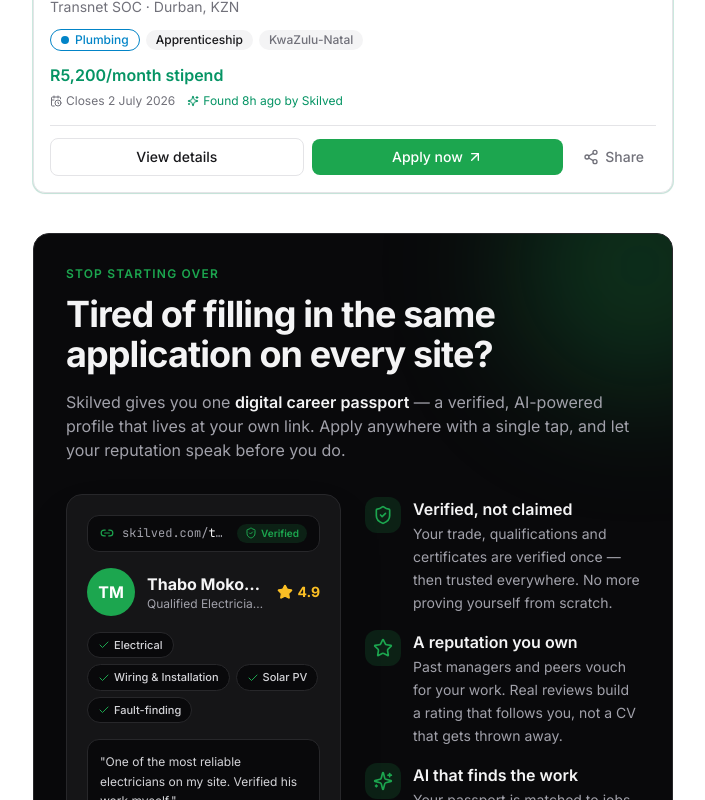
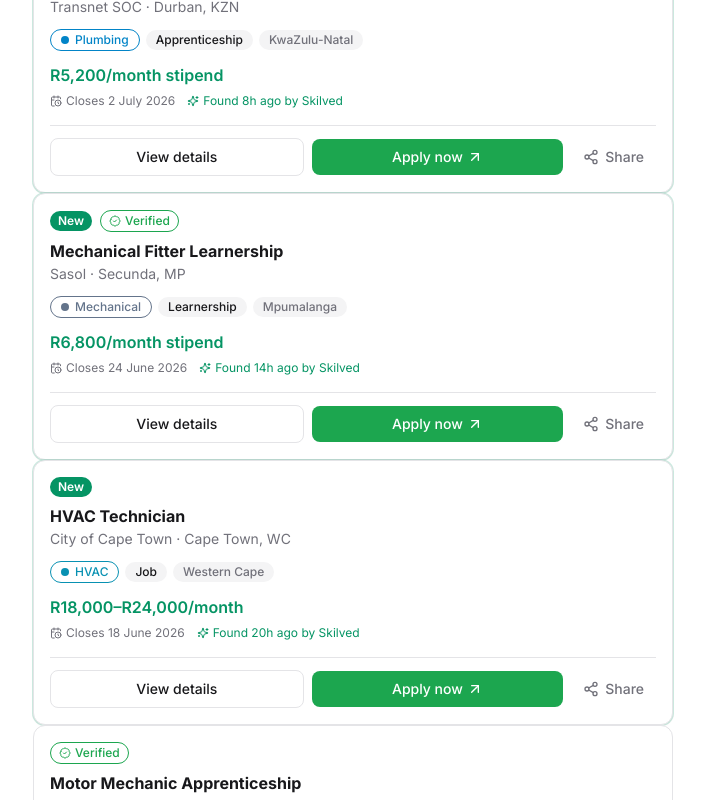
Before and after one commit to lx-singw/skilved, a Next.js app in the folder apps/web/: page / in a window 1280 px wide. Shown: the part 1600-2400 px from the top of the page, without its empty margins (287-992 px from the left). Built offline with nearby package versions, Linux system fonts and the light colour scheme.

Commit message:
feat: remove CareerPassportPitch component from FeedClient
Co-authored-by: Linda Singwane <64324922+lx-singw@users.noreply.github.com>

```diff
--- a/apps/web/src/components/feed/FeedClient.tsx
+++ b/apps/web/src/components/feed/FeedClient.tsx
@@ -4,7 +4,6 @@
 import { useRouter, useSearchParams } from "next/navigation"
 import { SlidersHorizontal, X } from "lucide-react"
 import { OpportunityCard } from "@/components/feed/OpportunityCard"
-import { CareerPassportPitch } from "@/components/feed/CareerPassportPitch"
 import { TRADES } from "@/constants/trades"
 import { PROVINCES } from "@/constants/provinces"
 import { OPPORTUNITY_TYPES } from "@/constants/opportunityTypes"
@@ -200,12 +199,9 @@
         </div>
       ) : (
         <ul className="space-y-4" aria-label="Opportunity listings">
-          {filtered.map((opp, i) => (
+          {filtered.map((opp) => (
             <li key={opp.id} className="contents">
               <OpportunityCard opportunity={opp} />
-              {!hasFilters && i === 2 && (
-                <CareerPassportPitch />
-              )}
             </li>
           ))}
         </ul>
```
